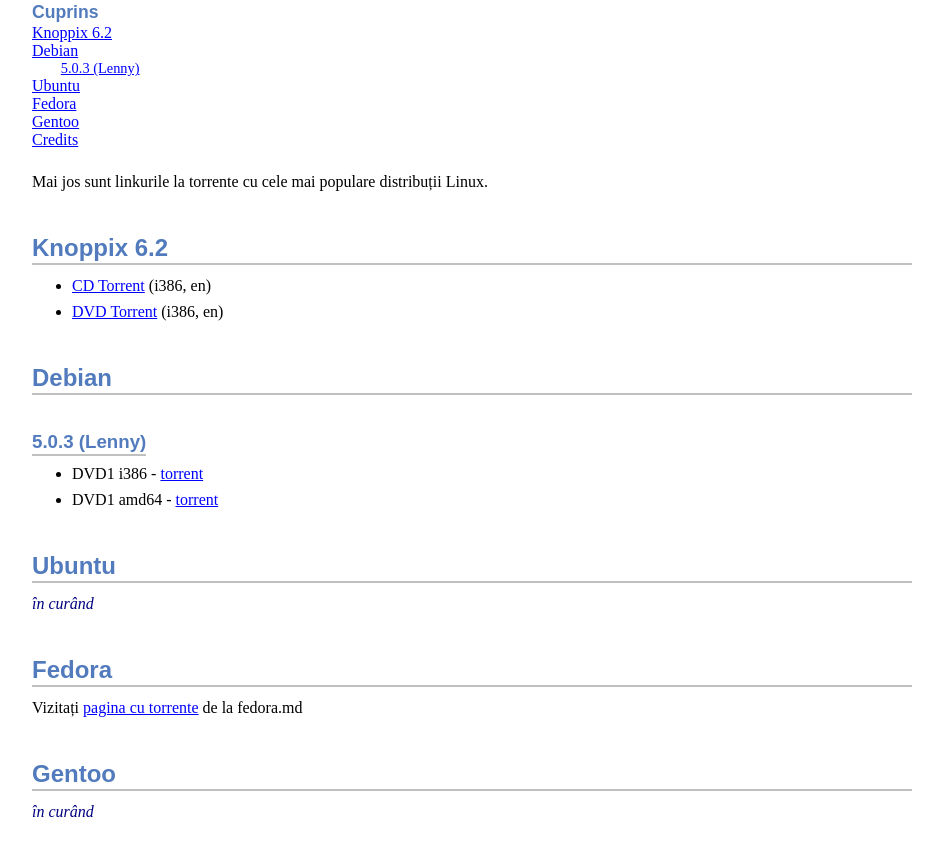
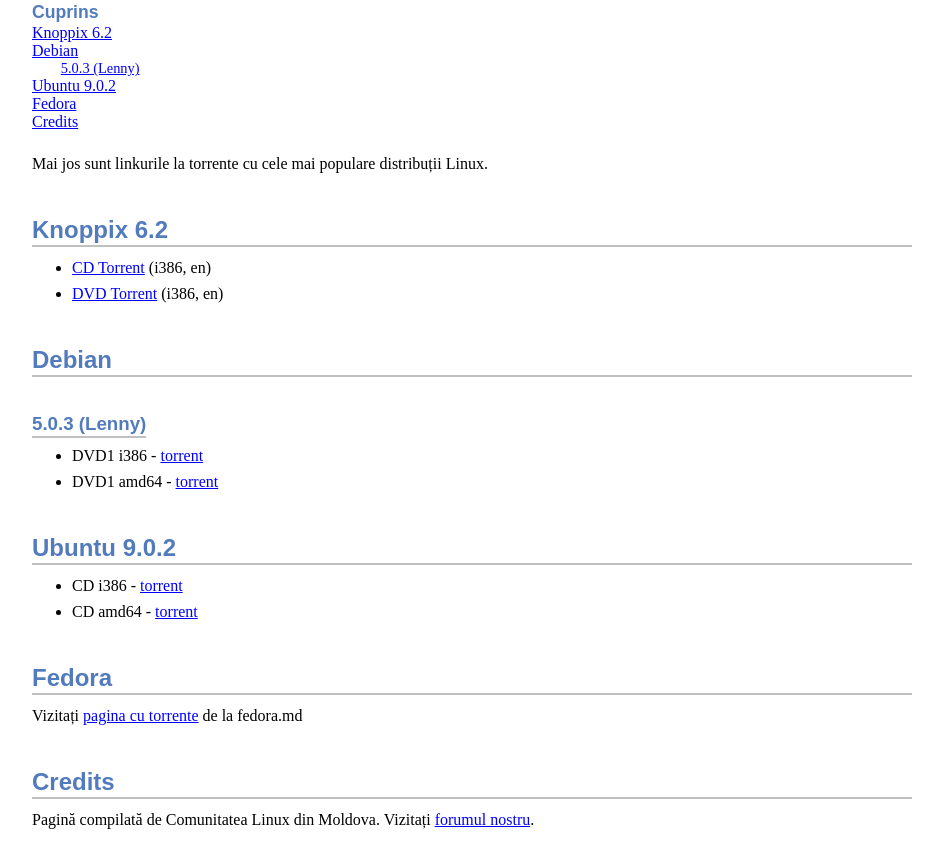
Before and after one commit to Eleonora/traduceri, a plain HTML site: page distribuții-linux-iso.html in a window 1280 px wide. Shown: the part 98-945 px from the top of the page, without its empty margins (32-975 px from the left). Drawn offline with Linux system fonts and the light colour scheme.

Commit message:
Added Ubuntu torrent links

```diff
--- a/distribuții-linux-iso.html
+++ b/distribuții-linux-iso.html
@@ -587,17 +587,25 @@ DVD1 amd64 - <a href="http://files.kirsan.md/linux-torrents/debian_503_amd64_md.
 </li>
 </ul></div>
 </div>
-<h2 id="_ubuntu">Ubuntu</h2>
+<h2 id="_ubuntu_9_0_2">Ubuntu 9.0.2</h2>
 <div class="sectionbody">
-<div class="paragraph"><p><em>în curând</em></p></div>
+<div class="ulist"><ul>
+<li>
+<p>
+CD i386 -
+  <a href="http://files.kirsan.md/linux-torrents/ubuntu_902_i386_cd.torrent">torrent</a>
+</p>
+</li>
+<li>
+<p>
+CD amd64 - <a href="http://files.kirsan.md/linux-torrents/ubuntu_902_amd64_cd.torrent">torrent</a>
+</p>
+</li>
+</ul></div>
 </div>
 <h2 id="_fedora">Fedora</h2>
 <div class="sectionbody">
 <div class="paragraph"><p>Vizitați <a href="http://torrent.fedoramd.org/">pagina cu torrente</a> de la fedora.md</p></div>
-</div>
-<h2 id="_gentoo">Gentoo</h2>
-<div class="sectionbody">
-<div class="paragraph"><p><em>în curând</em></p></div>
 </div>
 <h2 id="_credits">Credits</h2>
 <div class="sectionbody">
@@ -608,7 +616,7 @@ Vizitați <a href="http://forum.linux.md">forumul nostru</a>.</p></div>
 <div id="footnotes"><hr /></div>
 <div id="footer">
 <div id="footer-text">
-Last updated 2010-01-10 16:37:03 EEST
+Last updated 2010-01-12 00:01:16 EEST
 </div>
 </div>
 </body>
```
Also changed, not shown: 1 other file.
